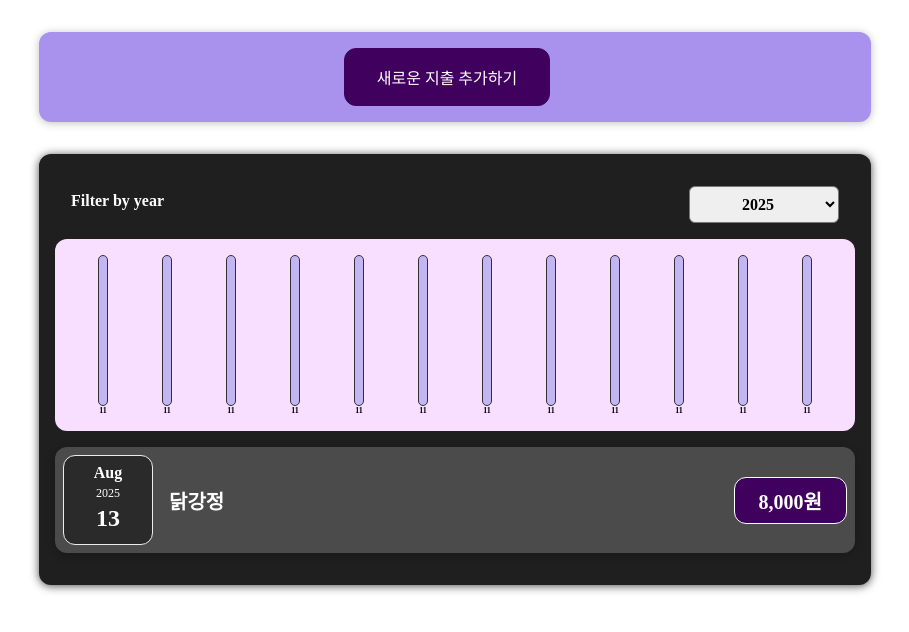
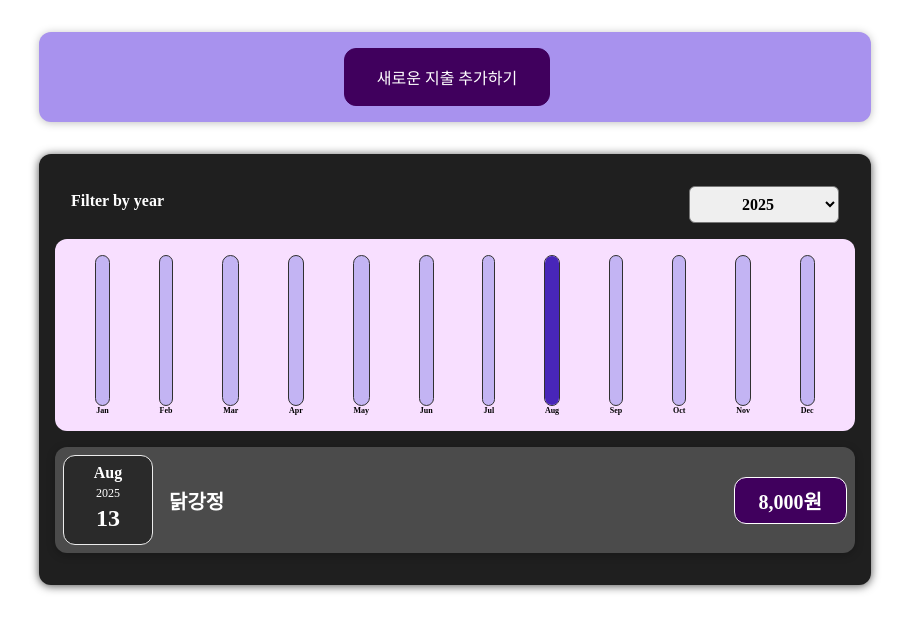
Before and after one commit to Kanggwanju/react-study202508, a React (Vite) app: page / in a window 1280 px wide. Shown: the top 632 px of the page, without its empty margins (185-1094 px from the left). Built offline with nearby package versions, Linux system fonts and the light colour scheme.

Commit message:
3-2-5. 차트 UI 완성

```diff
--- a/src/components/chart/Chart.jsx
+++ b/src/components/chart/Chart.jsx
@@ -2,21 +2,30 @@
 import ChartBar from './ChartBar';
 import './Chart.css';
 
-const Chart = () => {
+const Chart = ({ dataPoints }) => {
+
+  const totalValue = dataPoints.reduce((acc, dp) => acc + dp.value, 0);
+
+  // const getTotalValue = () => {
+  //   let total = 0;
+  //   for (const dp of dataPoints) {
+  //     total += dp.value;
+  //   }
+  //   return total;
+  // }
+  //
+  // const totalValue = getTotalValue();
+
   return (
     <div className='chart'>
-      <ChartBar />
-      <ChartBar />
-      <ChartBar />
-      <ChartBar />
-      <ChartBar />
-      <ChartBar />
-      <ChartBar />
-      <ChartBar />
-      <ChartBar />
-      <ChartBar />
-      <ChartBar />
-      <ChartBar />
+      {
+        dataPoints.map(dp => <ChartBar
+          key={dp.label}
+          label={dp.label}
+          currentMonthValue={dp.value}
+          totalValue={totalValue}
+        />)
+      }
     </div>
   );
 };
--- a/src/components/chart/ChartBar.jsx
+++ b/src/components/chart/ChartBar.jsx
@@ -2,13 +2,23 @@
 
 import './ChartBar.css';
 
-const ChartBar = () => {
+// 1개의 월에 대한 막대그래프 정보
+const ChartBar = ({ label, currentMonthValue, totalValue }) => {
+
+  // 월별 지축액 비율 구하기 - 해당월의 지출액 / 해당년도의 총지출액
+  let barFillHeight = '0%';
+
+  if (totalValue > 0) {
+    const percentage = (currentMonthValue / totalValue) * 100;
+    barFillHeight = percentage + '%';
+  }
+
   return (
     <div className='chart-bar'>
       <div className='chart-bar__inner'>
-        <div className='chart-bar__fill'></div>
+        <div className='chart-bar__fill' style={{height: barFillHeight}}></div>
       </div>
-      <div className='chart-bar__label'>11</div>
+      <div className='chart-bar__label'>{label}</div>
     </div>
   );
 };
--- a/src/components/chart/ExpenseChart.jsx
+++ b/src/components/chart/ExpenseChart.jsx
@@ -1,7 +1,10 @@
 import React from 'react';
 import Chart from './Chart';
 
-const ExpenseChart = () => {
+const ExpenseChart = ({ expenses }) => {
+
+  console.log('해당년도 지출배열: ', expenses);
+
   const chartDataPoints = [
     { label: 'Jan', value: 0 },
     { label: 'Feb', value: 0 },
@@ -17,7 +20,15 @@
     { label: 'Dec', value: 0 },
   ];
 
-  return <Chart />;
+  // 필터링된 지출 배열을 통해 chartDataPoints의 value들을 채우기
+  expenses.forEach(ex => {
+    // console.log(ex.date.getMonth());
+    chartDataPoints[ex.date.getMonth()].value += ex.price;
+  });
+
+  console.log(chartDataPoints);
+
+  return <Chart dataPoints={chartDataPoints} />;
 };
 
 export default ExpenseChart;
--- a/src/components/expenses/ExpenseList.jsx
+++ b/src/components/expenses/ExpenseList.jsx
@@ -40,7 +40,7 @@
   return (
     <Card className='expenses'>
       <ExpenseFilter onChangeFilter={onFilterChange} />
-      <ExpenseChart />
+      <ExpenseChart expenses={filteredExpenses} />
       {
         filteredExpenses.length > 0
         ? filteredExpenses
```
